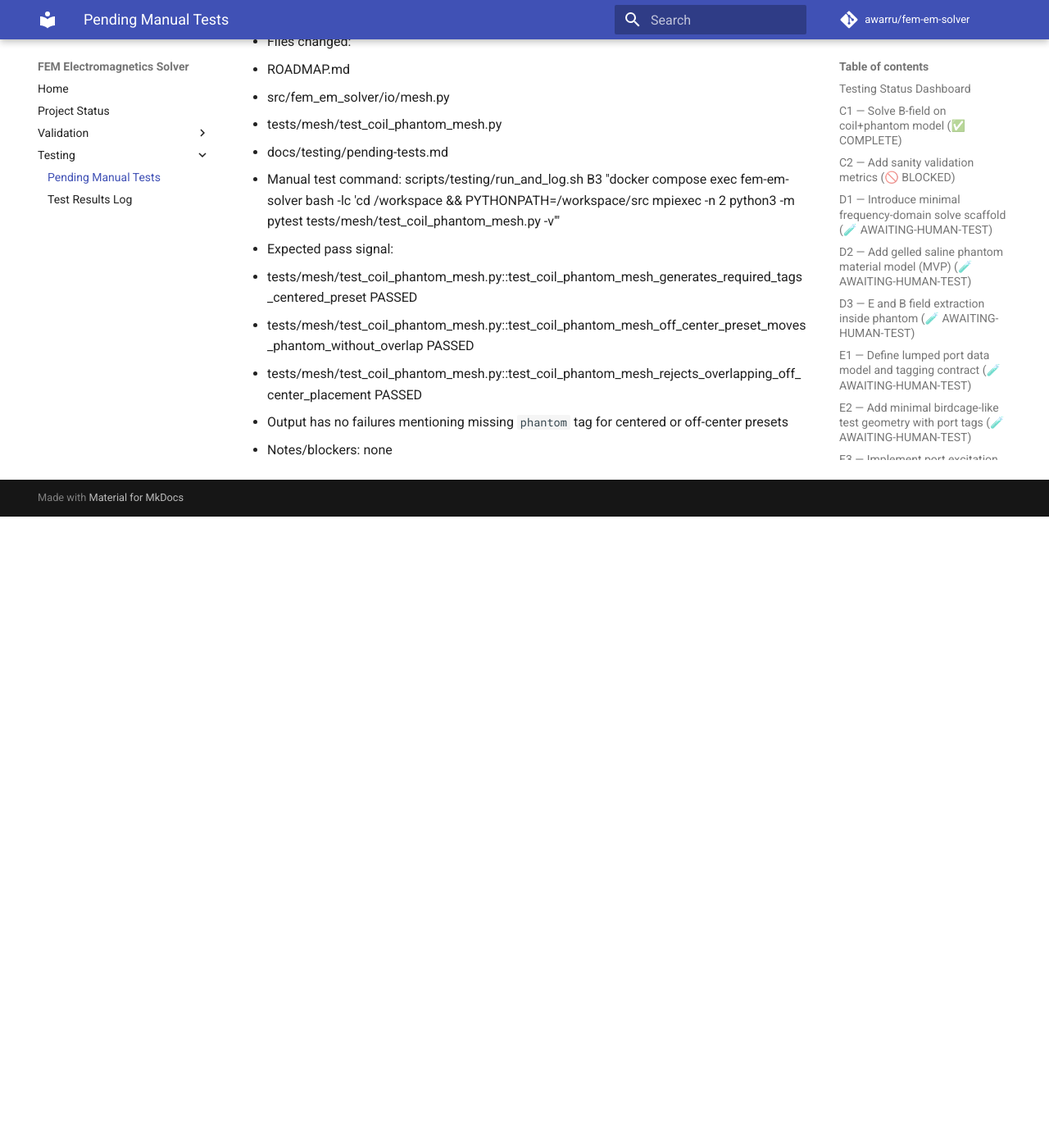
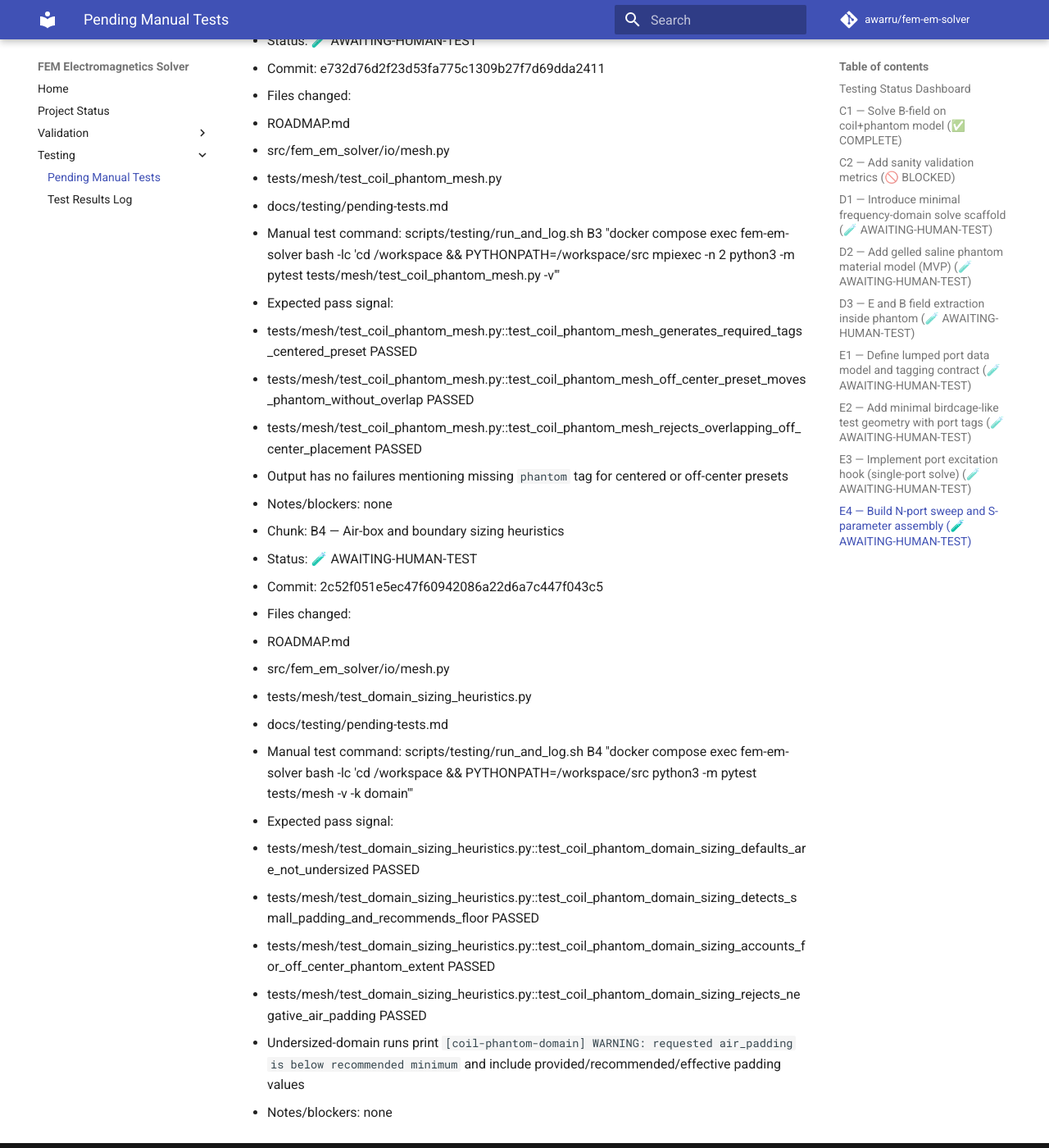
Before and after one commit to awarru/fem-em-solver, an MkDocs documentation site: the page built from docs/testing/pending-tests.md, in a window 1280 px wide and 1400 px high, scrolled down 13593 px. Shown: the whole window at 82% size. Built offline with MkDocs 1.6.1 and Material for MkDocs 9.7.7, drawn with Linux system fonts in a browser that asks for light colours; comment, search, counter and statistics services are not loaded; before the commit the page ends 14223 px from its top, so only the background shows below that; some of the changed text lies outside the part shown.

Commit message:
docs: queue B4 manual domain-sizing verification

```diff
--- a/docs/testing/pending-tests.md
+++ b/docs/testing/pending-tests.md
@@ -46,6 +46,7 @@ Optional helpers:
 | B1 | 🧪 AWAITING-HUMAN-TEST | `463c3c3c5bdb312859cfcf8ca59938f77a2bee95` | none |
 | B2 | 🧪 AWAITING-HUMAN-TEST | `136cf051039809710bb672eccae1b3e53d2766d6` | none |
 | B3 | 🧪 AWAITING-HUMAN-TEST | `e732d76d2f23d53fa775c1309b27f7d69dda2411` | none |
+| B4 | 🧪 AWAITING-HUMAN-TEST | `2c52f051e5ec47f60942086a22d6a7c447f043c5` | none |
 
 ---
 
@@ -391,3 +392,20 @@ Optional helpers:
   - tests/mesh/test_coil_phantom_mesh.py::test_coil_phantom_mesh_rejects_overlapping_off_center_placement PASSED
   - Output has no failures mentioning missing `phantom` tag for centered or off-center presets
 - Notes/blockers: none
+
+- Chunk: B4 — Air-box and boundary sizing heuristics
+- Status: 🧪 AWAITING-HUMAN-TEST
+- Commit: 2c52f051e5ec47f60942086a22d6a7c447f043c5
+- Files changed:
+  - ROADMAP.md
+  - src/fem_em_solver/io/mesh.py
+  - tests/mesh/test_domain_sizing_heuristics.py
+  - docs/testing/pending-tests.md
+- Manual test command: scripts/testing/run_and_log.sh B4 "docker compose exec fem-em-solver bash -lc 'cd /workspace && PYTHONPATH=/workspace/src python3 -m pytest tests/mesh -v -k domain'"
+- Expected pass signal:
+  - tests/mesh/test_domain_sizing_heuristics.py::test_coil_phantom_domain_sizing_defaults_are_not_undersized PASSED
+  - tests/mesh/test_domain_sizing_heuristics.py::test_coil_phantom_domain_sizing_detects_small_padding_and_recommends_floor PASSED
+  - tests/mesh/test_domain_sizing_heuristics.py::test_coil_phantom_domain_sizing_accounts_for_off_center_phantom_extent PASSED
+  - tests/mesh/test_domain_sizing_heuristics.py::test_coil_phantom_domain_sizing_rejects_negative_air_padding PASSED
+  - Undersized-domain runs print `[coil-phantom-domain] WARNING: requested air_padding is below recommended minimum` and include provided/recommended/effective padding values
+- Notes/blockers: none
```
